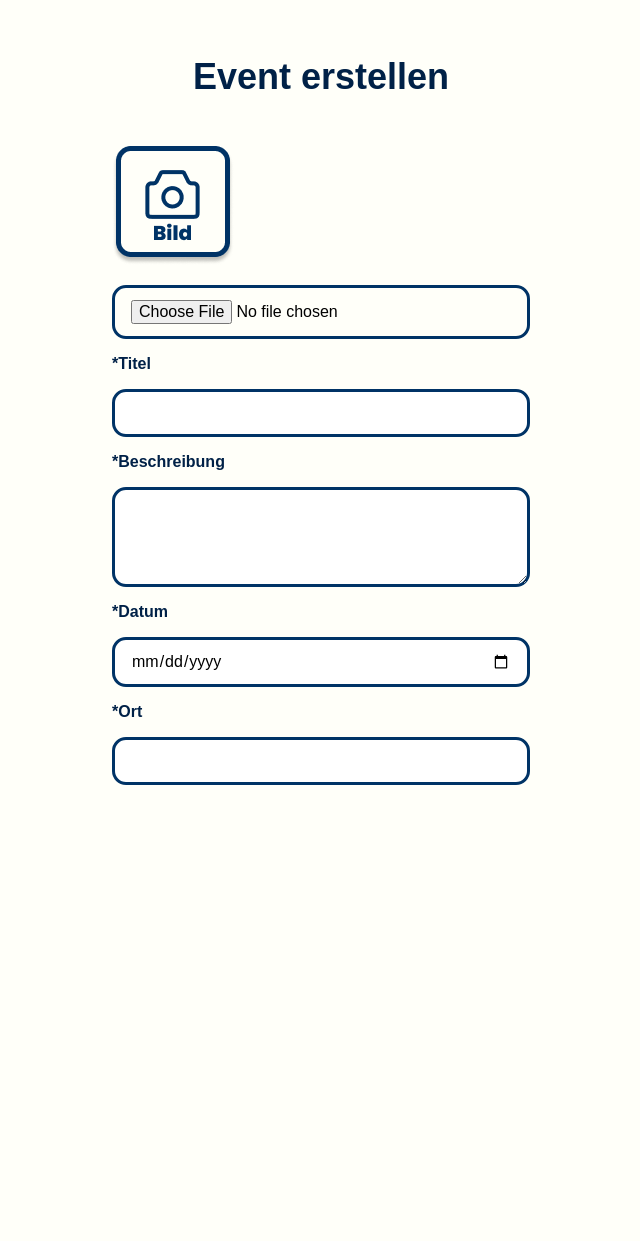
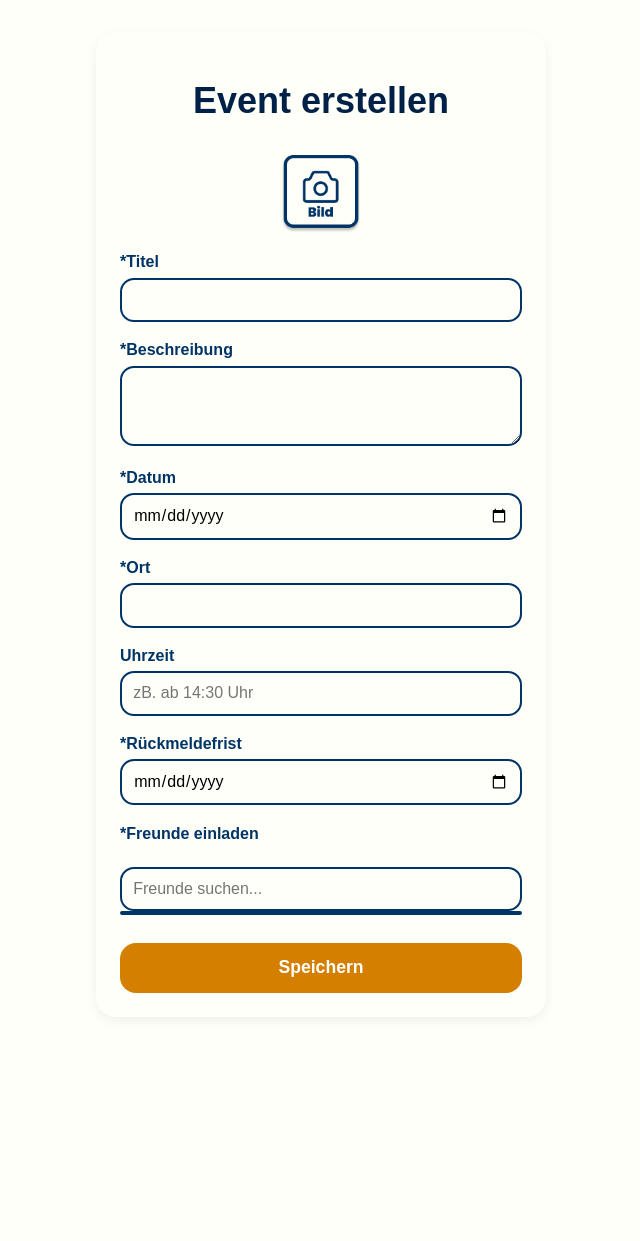
Before and after one commit to wera-burkhalter/im4, a PHP site: page /create.html in a window 1280 px wide. Shown: the whole page, without its empty margins (319-959 px from the left). Before the commit the page ends 785 px from the top, so only its background shows below. Run offline with PHP 8.4, Linux system fonts and the light colour scheme; data that the repository does not hold is empty; a stand-in replaces the project's code that opens the database connection.

Commit message:
create test

```diff
--- a/create.html
+++ b/create.html
@@ -10,7 +10,7 @@
 </head>
 
 <body>
-    <div class="container">
+    <!--<div class="container">-->
         <form id="eventForm" enctype="multipart/form-data">
             <h1>Event erstellen</h1>
 
@@ -65,7 +65,7 @@
                 Dein Event wurde erfolgreich erstellt!
             </div>
         </form>
-    </div>
+    <!--</div>-->
 
     <script src="js/create.js"></script>
 </body>
--- a/css/create.css
+++ b/css/create.css
@@ -1,334 +1,227 @@
-/* ----------------------------- */
-/* Grundlayout */
-/* ----------------------------- */
-
-html, body {
-  height: 100%;
-  margin: 0;
-  padding: 0;
-  overflow-x: hidden;
+/* --- Layout des Formularbereichs --- */
+form#eventForm {
+max-width: 450px;
+margin: 2rem auto;
+background-color: #fffff9;
+border-radius: 20px;
+padding: 1.5rem;
+box-shadow: 0 4px 12px rgba(0, 0, 0, 0.06);
 }
 
-body {
-  display: flex;
-  flex-direction: column;
-  justify-content: flex-start;
-  align-items: center;
+/* --- Allgemeine Abstände & Labels --- */
+form#eventForm label {
+display: block;
+font-weight: bold;
+color: #003366;
+margin-top: 1.2rem;
+margin-bottom: 0.4rem;
 }
 
-.container {
-  width: 100%;
-  max-width: 450px;
-  margin: 0 auto;
-  padding: 2rem 1rem;
-  text-align: center;
+/* --- Eingabefelder --- */
+form#eventForm input[type="text"],
+form#eventForm input[type="date"],
+form#eventForm input[type="file"],
+form#eventForm textarea,
+form#eventForm select {
+width: 100%;
+padding: 0.7rem;
+font-size: 1rem;
+border: 2px solid #003366;
+border-radius: 14px;
+background-color: #fffff9;
+box-sizing: border-box;
+font-family: 'Poppins', sans-serif;
 }
 
-form#eventForm {
-  display: flex;
-  flex-direction: column;
-  width: 100%;
-  gap: 1rem;
-  align-items: stretch;
+/* --- Textarea --- */
+form#eventForm textarea {
+resize: vertical;
+min-height: 80px;
 }
 
-form#eventForm label {
-  font-weight: bold;
-  color: #002147;
-  text-align: left;
+/* --- Upload Bild --- */
+.upload-wrapper {
+display: flex;
+justify-content: center;
+align-items: center;
+margin-bottom: 1.5rem;
+text-align: center;
 }
 
-form#eventForm input,
-form#eventForm textarea,
-form#eventForm button {
-  padding: 0.75rem 1rem;
-  font-size: 1rem;
-  border: 3px solid #003366;
-  border-radius: 14px;
-  font-family: 'Poppins', sans-serif;
+.upload-label {
+display: inline-block;
+cursor: pointer;
 }
 
-form#eventForm textarea {
-  resize: vertical;
-  min-height: 100px;
+.upload-label img {
+width: 80px;
+height: 80px;
+object-fit: contain;
+display: block;
+margin: 0 auto;
 }
 
+#imageInput {
+display: none;
+}
+
+/* --- Speichern-Button --- */
 form#eventForm button[type="submit"] {
-  background-color: #d38b26;
-  color: white;
-  font-weight: bold;
-  border: none;
-  cursor: pointer;
-  transition: background-color 0.3s ease;
+width: 100%;
+margin-top: 2rem;
+background-color: #D57F00;
+color: white;
+font-weight: bold;
+border: none;
+padding: 0.9rem;
+font-size: 1.1rem;
+border-radius: 16px;
+cursor: pointer;
+font-family: 'Poppins', sans-serif;
+transition: background-color 0.3s ease;
 }
 
 form#eventForm button[type="submit"]:hover {
-  background-color: #ba741f;
+background-color: #D57F00;
 }
 
-
-
-
-
-@media (min-width: 1366px) {
-  html, body {
-    overflow: auto;
-  }
-
-  .container {
-    max-width: 1200px;
-    display: flex;
-    flex-direction: column;
-    align-items: center;
-    height: 100vh;
-    padding-bottom: 3rem;
-  }
-
-  .freunde-wrapper {
-    display: flex;
-    justify-content: center;
-    gap: 3rem;
-    width: 100%;
-    align-items: flex-start;
-    margin-top: 1rem;
-  }
+/* --- Erfolgsnachricht --- */
+#successMessage {
+margin-top: 1rem;
+text-align: center;
+font-weight: bold;
+color: green;
+display: none;
 }
 
-/* ----------------------------- */
-/* Freundeliste */
-/* ----------------------------- */
-
-.freunde-liste {
-  width: 100%;
-  margin: 0 auto;
-  border: 3px solid #002147;
-  border-radius: 16px;
-  padding: 1rem;
-  max-height: 280px;
-  overflow-y: auto;
-  overflow-x: hidden;
-  display: flex;
-  flex-direction: column;
-  gap: 1rem;
-  box-sizing: border-box;
+/* --- Kamera-Icon (wenn du es über CSS einbinden willst) --- */
+.kamera-icon {
+display: flex;
+justify-content: center;
+align-items: center;
+margin-bottom: 1rem;
 }
 
-.freund-box {
-  display: flex;
-  align-items: center;
-  justify-content: space-between;
-  gap: 0.75rem;
-  margin-bottom: 1rem;
+.kamera-icon img {
+width: 60px;
+height: 60px;
 }
 
-.freund-box img {
-  width: 60px;
-  height: 60px;
-  border-radius: 50%;
-  object-fit: cover;
+/* --- Freunde-Avatare (Platzhalter für später) --- */
+.freunde-liste {
+display: flex;
+flex-wrap: wrap;
+gap: 0.5rem;
+margin-top: 0.5rem;
 }
 
-.freund-box span {
-  flex-grow: 1;
-  text-align: left;
-  font-weight: bold;
-  color: #002147;
+.freunde-liste img {
+width: 40px;
+height: 40px;
+border-radius: 50%;
+object-fit: cover;
 }
 
-.entfernen-button {
-  background-color: #d38b26;
-  color: white;
-  border: none;
-  padding: 0.4rem 1rem;
-  border-radius: 8px;
-  font-weight: bold;
-  cursor: pointer;
-  box-shadow: 1px 1px 4px rgba(0, 0, 0, 0.2);
-  transition: background-color 0.2s ease;
+/* --- Mobile Optimierung --- */
+@media (max-width: 480px) {
+form#eventForm {
+padding: 1rem;
+}
 }
 
-.entfernen-button:hover {
-  background-color: #ba741f;
+.success-popup {
+position: fixed;
+top: 50%;
+left: 50%;
+transform: translate(-50%, -50%);
+background-color: #fffff9;
+border: 4px solid #003366;
+border-radius: 20px;
+padding: 1rem 2rem;
+font-size: 1.2rem;
+font-weight: bold;
+color: #003366;
+box-shadow: 0 5px 20px rgba(0, 0, 0, 0.3);
+opacity: 0;
+transition: opacity 0.5s ease, transform 0.4s ease;
+z-index: 9999;
 }
 
-/* ----------------------------- */
-/* Button */
-/* ----------------------------- */
-
-.hinzufuegen-button {
-  display: block;
-  margin: 1rem auto 2rem auto;
-  background-color: #4c7c2b;
-  color: white;
-  padding: 0.75rem 1.5rem;
-  border-radius: 12px;
-  font-weight: bold;
-  font-size: 1rem;
-  cursor: pointer;
-  box-shadow: 2px 2px 5px rgba(0, 0, 0, 0.15);
+.success-popup.show {
+opacity: 1;
+transform: translate(-50%, -55%);
 }
 
-.hinzufuegen-button:hover {
-  background-color: #3c661f;
+/* --- Friends Select --- */
+.friend-select {
+margin-top: 1rem;
+position: relative;
 }
 
-/* ----------------------------- */
-/* Modal */
-/* ----------------------------- */
-
-.modal {
-  display: none;
-  position: fixed;
-  z-index: 100;
-  left: 0;
-  top: 0;
-  width: 100%;
-  height: 100%;
-  background: rgba(0, 0, 0, 0.6);
+#friendSearch {
+width: 100%;
+padding: 0.7rem;
+font-size: 1rem;
+border: 2px solid #003366;
+border-radius: 14px;
+margin-top: 0.5rem;
 }
 
-.modal-content {
-  background-color: #ffffff;
-  margin: 10% auto;
-  padding: 2rem;
-  border-radius: 20px;
-  border: 4px solid #002147;
-  width: 90%;
-  max-width: 320px;
-  box-shadow: 0 0 20px rgba(0, 0, 0, 0.25);
-  position: relative;
-  text-align: center;
+.friend-results {
+position: absolute;
+width: 100%;
+background: #fffff9;
+border: 2px solid #003366;
+border-radius: 10px;
+max-height: 200px;
+overflow-y: auto;
+z-index: 10;
 }
 
-.close-btn {
-  position: absolute;
-  top: 1.2rem;
-  right: 1.5rem;
-  font-size: 1.8rem;
-  font-weight: bold;
-  color: #222;
-  cursor: pointer;
+.friend-results div {
+padding: 0.5rem;
+cursor: pointer;
+border-bottom: 1px solid #ccc;
 }
 
-.modal-content h2,
-.modal-content p {
-  font-size: 1rem;
-  font-weight: 500;
-  color: #000;
-  margin: 0 0 1.5rem 0;
+.friend-results div:hover {
+background-color: #e6f0ff;
 }
 
-.modal-content label {
-  font-weight: bold;
-  color: #000;
-  margin-bottom: 0.4rem;
-  display: block;
+.selected-friends {
+display: flex;
+flex-wrap: wrap;
+gap: 0.5rem;
+margin-top: 0.5rem;
 }
 
-.modal-content input[type="tel"] {
-  width: 100%;
-  padding: 0.9rem;
-  font-size: 1rem;
-  border: 4px solid #002147;
-  border-radius: 14px;
-  outline: none;
-  margin-bottom: 1.5rem;
-  box-sizing: border-box;
+.selected-friend {
+display: flex;
+align-items: center;
+background-color: #fffff9;
+border: 2px solid #003366;
+border-radius: 999px;
+padding: 0.3rem 0.7rem;
+box-shadow: 1px 1px 4px rgba(0,0,0,0.2);
 }
 
-.modal-content button {
-  background-color: #d38b26;
-  color: white;
-  border: none;
-  padding: 0.6rem 1.2rem;
-  font-size: 0.95rem;
-  border-radius: 12px;
-  font-weight: 600;
-  cursor: pointer;
-  box-shadow: 1px 1px 4px rgba(0, 0, 0, 0.15);
-  display: flex;
-  align-items: center;
-  gap: 0.5rem;
-  justify-content: center;
-  min-width: 100px;
+.selected-friend img {
+width: 30px;
+height: 30px;
+border-radius: 50%;
+object-fit: cover;
+margin-right: 0.5rem;
 }
 
-.modal-buttons button::after {
-  content: none !important;
+.selected-friend span {
+font-weight: 500;
 }
 
-.modal-buttons {
-  display: flex;
-  justify-content: center;
-  gap: 1rem;
-}
-
-.btn-ja,
-.btn-nein {
-  padding: 0.6rem 1.4rem;
-  font-size: 0.95rem;
-  border-radius: 12px;
-  font-weight: 600;
-  cursor: pointer;
-  min-width: 100px;
-  display: inline-block;
-}
-
-.btn-ja {
-  background-color: #d38b26;
-  color: white;
-  border: none;
-}
-
-.btn-nein {
-  background-color: white;
-  color: #002147;
-  border: 3px solid #002147;
-}
-
-#addFriendMessage {
-  margin-top: 1rem;
-  font-weight: bold;
-  color: #002147;
-}
-
-.freund-vorschau {
-  display: none;
-  align-items: center;
-  gap: 1rem;
-  margin-top: 1.5rem;
-  border: 3px solid #002147;
-  border-radius: 20px;
-  padding: 1rem;
-  background: white;
-}
-
-.freund-vorschau img {
-  width: 80px;
-  height: 80px;
-  border-radius: 50%;
-  object-fit: cover;
-}
-
-.anfragen-button {
-  background-color: #4c7c2b;
-  color: white;
-  border: none;
-  padding: 0.6rem 1.2rem;
-  border-radius: 14px;
-  font-weight: bold;
-  font-size: 1rem;
-  cursor: pointer;
-  margin-top: 0.5rem;
-}
-
-.remove-feedback {
-  text-align: center;
-  color: #4c7c2b;
-  font-weight: bold;
-  margin: 1rem auto;
-  font-size: 1rem;
-  max-width: 90%;
+.selected-friend .remove {
+margin-left: 0.5rem;
+cursor: pointer;
+font-weight: bold;
+color: #900;
 }
 
 /* ----------------------------- */
```
